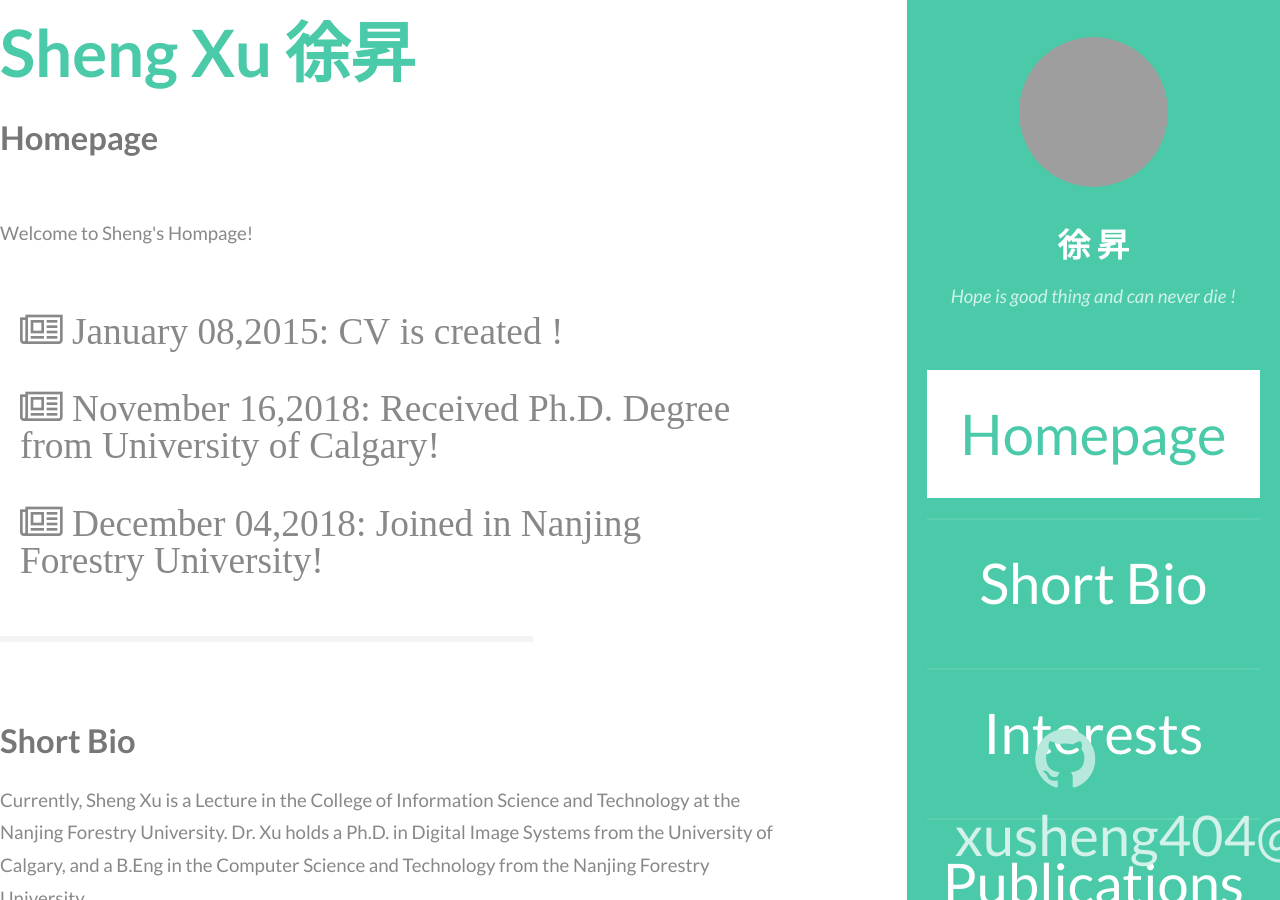
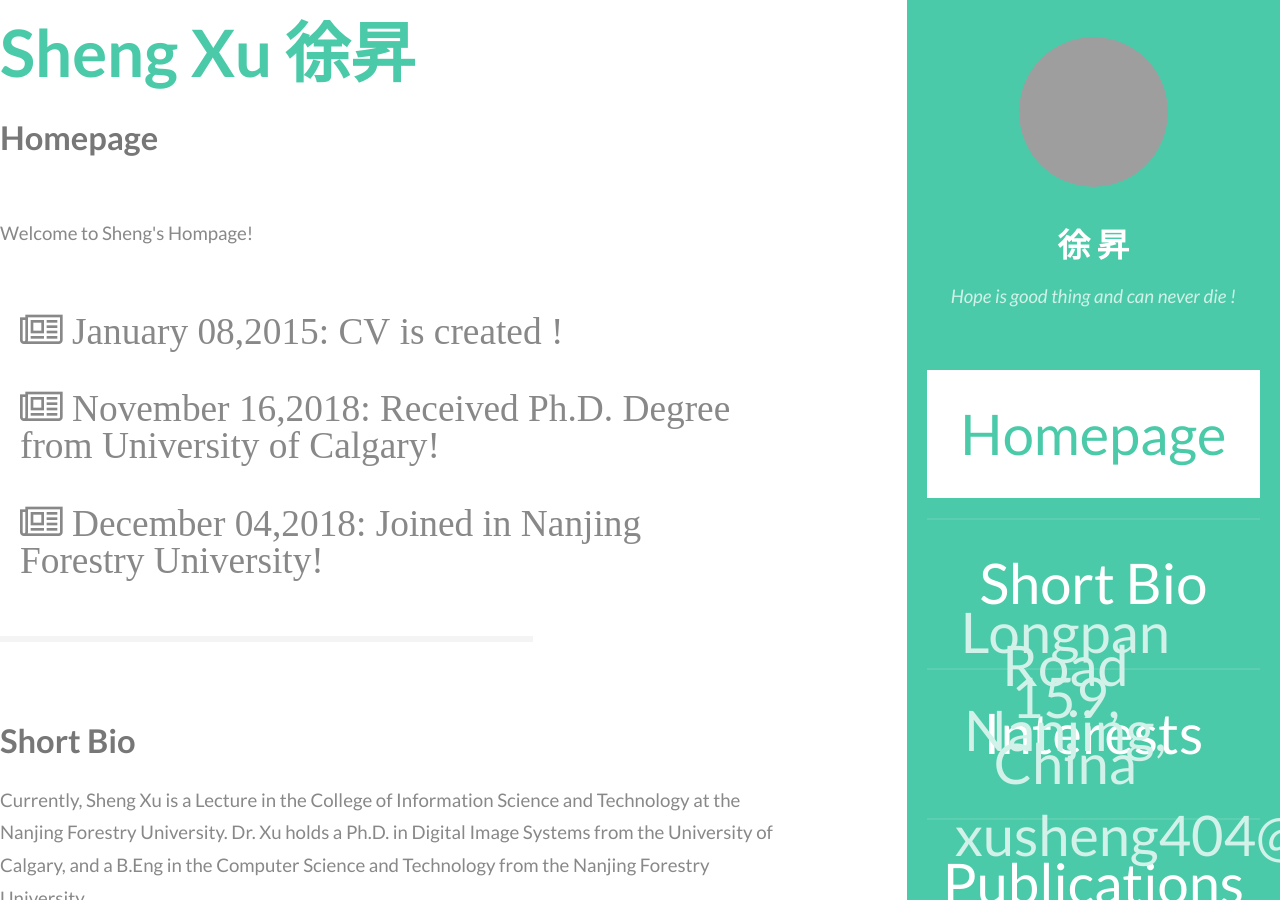
Before and after one commit to lostagex/shengxu, a Jekyll site: the page built from index.html, in a window 1280 px wide and 900 px high, scrolled down 352 px. Built offline with Jekyll 4.4.1, drawn with Linux system fonts in a browser that asks for light colours; grey boxes are pictures that could not be loaded.

Commit message:
Update header.html

```diff
--- a/_includes/header.html
+++ b/_includes/header.html
@@ -18,7 +18,7 @@
         </nav>
         <footer>
              <ul class="icons">
-                <li><a href="#" class="icon fa-github"><span class="label">Github</span></a></li>
+                <li><class=" icon ion-location"><span class="label"></span>Longpan Road 159, Nanjing, China</li>
                 <li><class="icon fa-envelope"><span class="label"></span>xusheng404@gmail.com</li>
 
         </footer>
```
